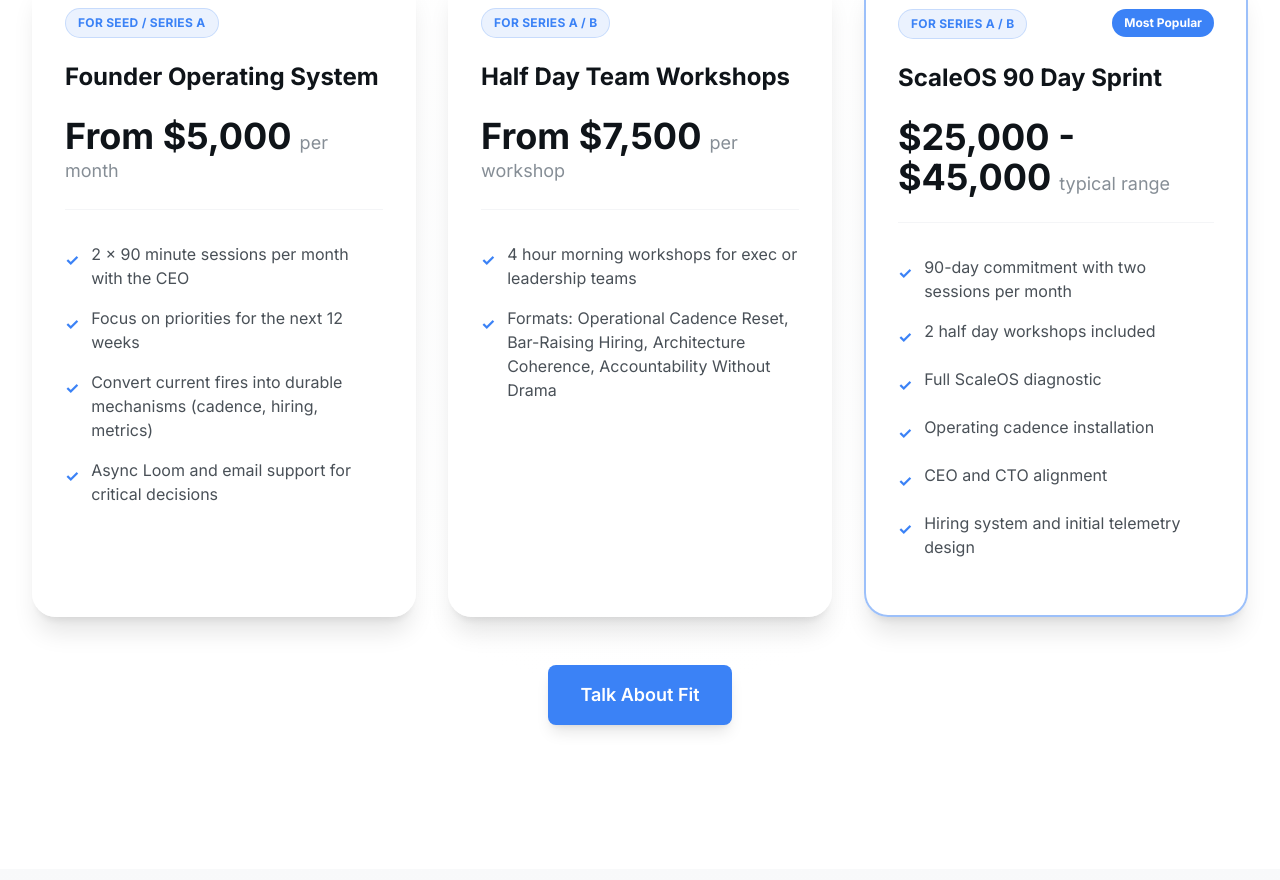
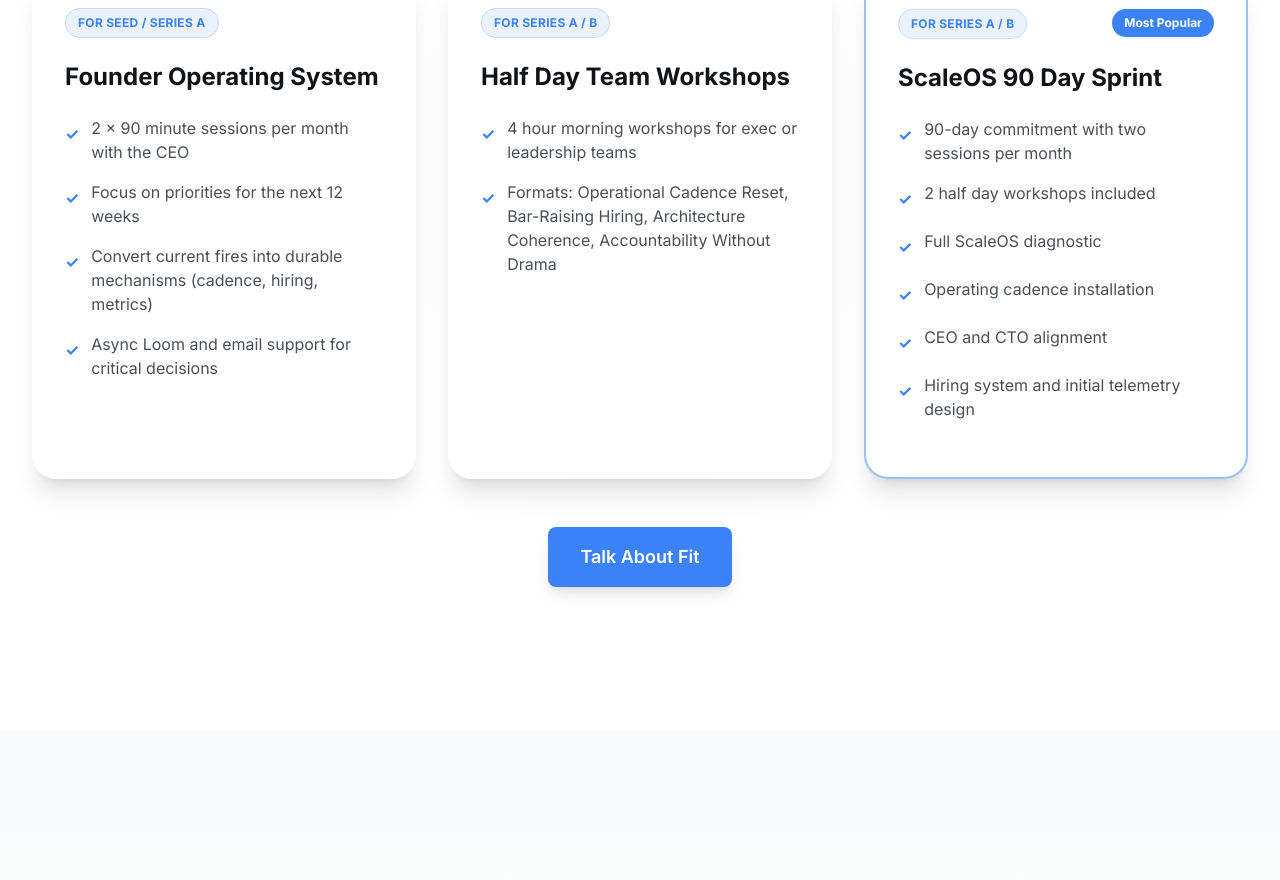
Before and after one commit to Afreshio/founder-assessment-tool, a React (Vite) app: page /scaleos in a window 1280 px wide. Shown: the part 3870-4750 px from the top of the page. Built offline with nearby package versions, Linux system fonts and the light colour scheme.

Commit message:
Remove prices from ScaleOS website engagement models

```diff
--- a/src/pages/ScaleOSLanding.tsx
+++ b/src/pages/ScaleOSLanding.tsx
@@ -346,8 +346,6 @@ const ScaleOSLanding: React.FC = () => {
             {[
               {
                 title: 'Founder Operating System',
-                price: 'From $5,000',
-                period: 'per month',
                 tag: 'For Seed / Series A',
                 badge: null,
                 features: [
@@ -359,8 +357,6 @@ const ScaleOSLanding: React.FC = () => {
               },
               {
                 title: 'Half Day Team Workshops',
-                price: 'From $7,500',
-                period: 'per workshop',
                 tag: 'For Series A / B',
                 badge: null,
                 features: [
@@ -370,8 +366,6 @@ const ScaleOSLanding: React.FC = () => {
               },
               {
                 title: 'ScaleOS 90 Day Sprint',
-                price: '$25,000 - $45,000',
-                period: 'typical range',
                 tag: 'For Series A / B',
                 badge: 'Most Popular',
                 features: [
@@ -405,10 +399,6 @@ const ScaleOSLanding: React.FC = () => {
                     )}
                   </div>
                   <h3 className="text-2xl font-bold text-charcoal-900 mb-6 leading-tight">{model.title}</h3>
-                  <div className="mb-8 pb-6 border-b border-charcoal-200/50">
-                    <span className="text-4xl font-bold text-charcoal-900">{model.price}</span>
-                    <span className="text-lg text-charcoal-600 ml-2">{model.period}</span>
-                  </div>
                   <ul className="space-y-4 flex-grow mb-6">
                     {model.features.map((feature, idx) => (
                       <li key={idx} className="flex items-start text-charcoal-700 leading-relaxed" style={{ lineHeight: '1.75' }}>
```
